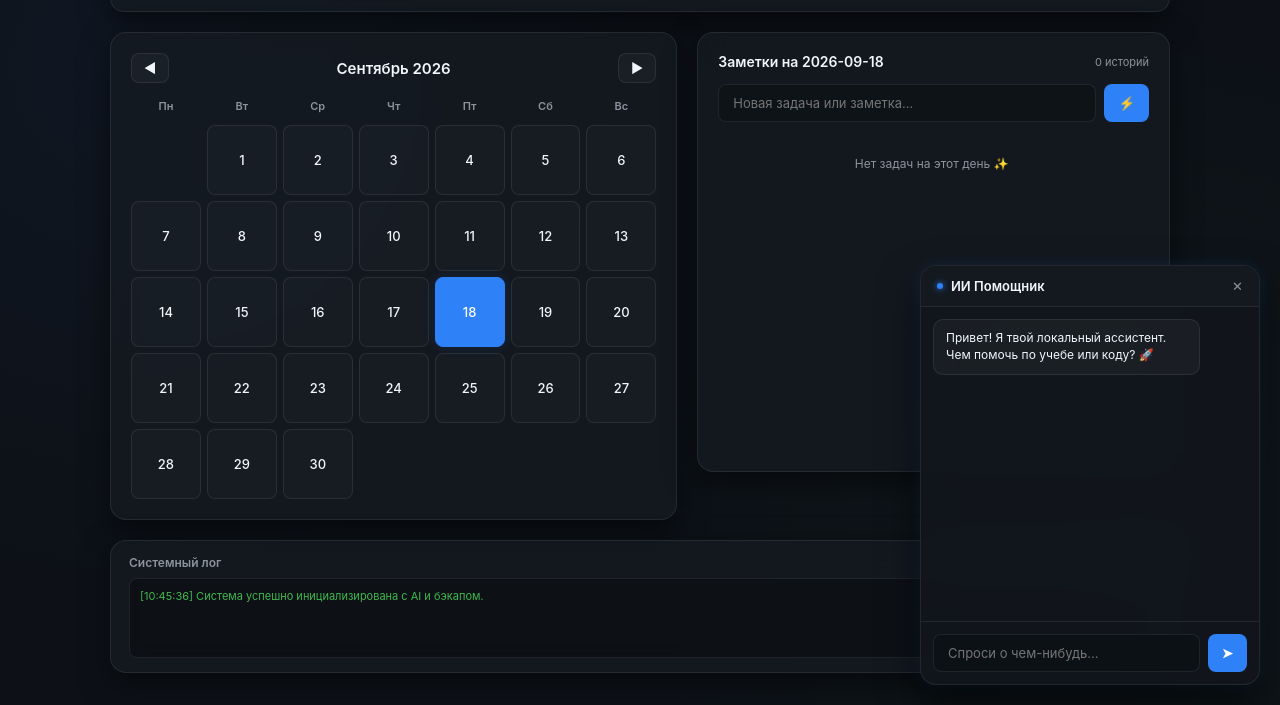
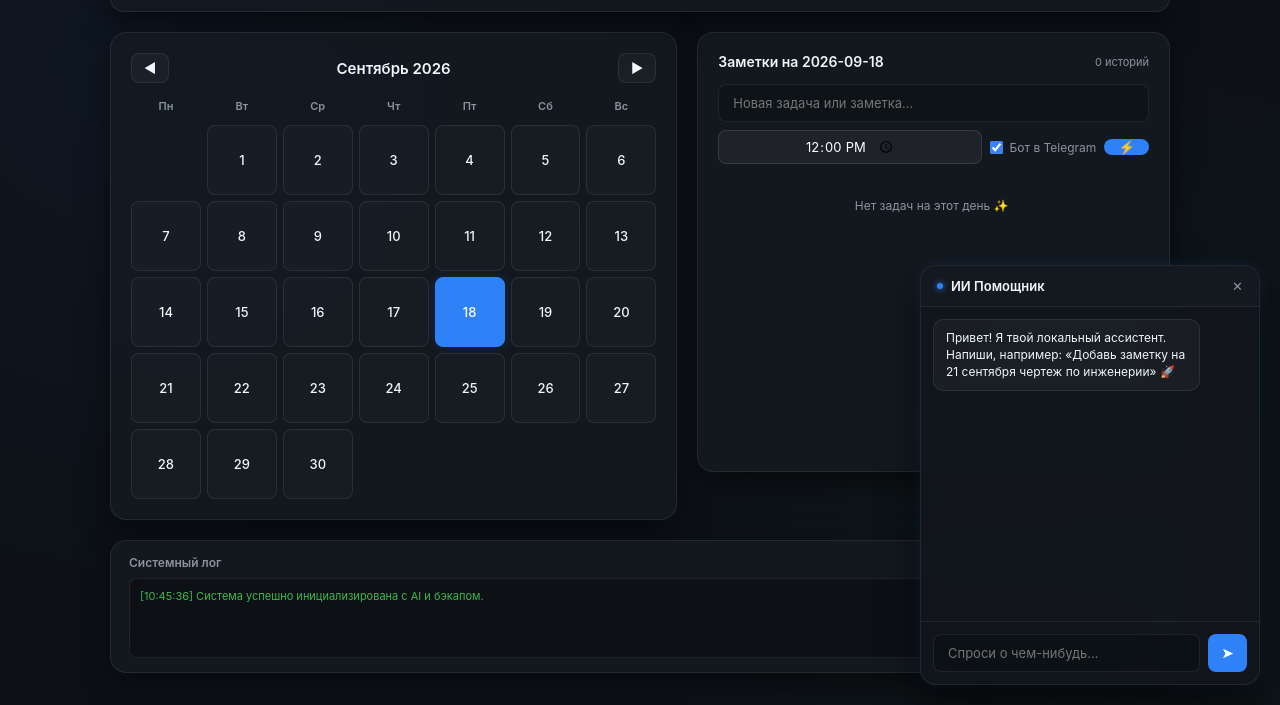
Before and after one commit to forgetoneforever-a11y/site-kollleg, a plain HTML site: page index.html in a window 1280 px wide. Both pictures are taken after a click on the button "ИИ Помощник". Shown: the part 95-800 px from the top of the page. Drawn offline with Linux system fonts and the light colour scheme.

Commit message:
Update index.html

```diff
--- a/index.html
+++ b/index.html
@@ -43,9 +43,20 @@
                     <span id="taskCounter" class="task-counter">0 историй</span>
                 </div>
 
-                <div class="notes-input-area">
+                <div class="notes-input-area" style="flex-direction: column; gap: 8px;">
                     <input type="text" id="noteInput" placeholder="Новая задача или заметка...">
-                    <button id="addNoteBtn" class="primary-btn">⚡</button>
+
+                    <!-- Панель дополнительных функций (время и отправка в ТГ) -->
+                    <div style="display: flex; gap: 8px; width: 100%; align-items: center;">
+                        <input type="time" id="noteTimeInput" class="control-btn" style="background: rgba(255,255,255,0.05); border: 1px solid rgba(255,255,255,0.1); color: #fff; padding: 6px 10px; border-radius: 8px; font-family: inherit; font-size: 13px;" value="12:00">
+
+                        <label style="display: flex; align-items: center; gap: 6px; font-size: 12px; color: var(--text-muted); cursor: pointer; user-select: none;">
+                            <input type="checkbox" id="sendToTgCheck" checked style="accent-color: #3b82f6;">
+                            <span>Бот в Telegram</span>
+                        </label>
+
+                        <button id="addNoteBtn" class="primary-btn" style="margin-left: auto;">⚡</button>
+                    </div>
                 </div>
 
                 <div id="notesList" class="notes-list"></div>
@@ -72,7 +83,7 @@
             <button id="closeAiChatBtn" class="ai-close-btn">✕</button>
         </div>
         <div id="aiChatMessages" class="ai-chat-messages">
-            <div class="ai-msg ai">Привет! Я твой локальный ассистент. Чем помочь по учебе или коду? 🚀</div>
+            <div class="ai-msg ai">Привет! Я твой локальный ассистент. Напиши, например: «Добавь заметку на 21 сентября чертеж по инженерии» 🚀</div>
         </div>
         <div class="ai-chat-input-area">
             <input type="text" id="aiChatInput" placeholder="Спроси о чем-нибудь...">
@@ -100,7 +111,7 @@
                         <span class="setting-title">Импорт данных</span>
                         <span class="setting-desc">Загрузить заметки из файла</span>
                     </div>
-                    <label class="file-upload-label secondary-btn">
+                    <label class="file-upload-label secondary-btn" style="cursor: pointer;">
                         Загрузить <input type="file" id="importFile" accept=".json" style="display: none;">
                     </label>
                 </div>
```
